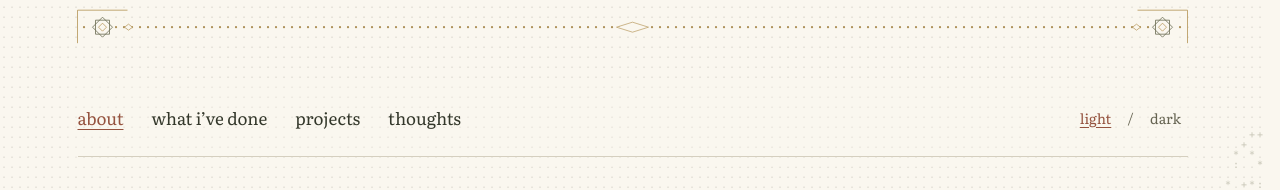
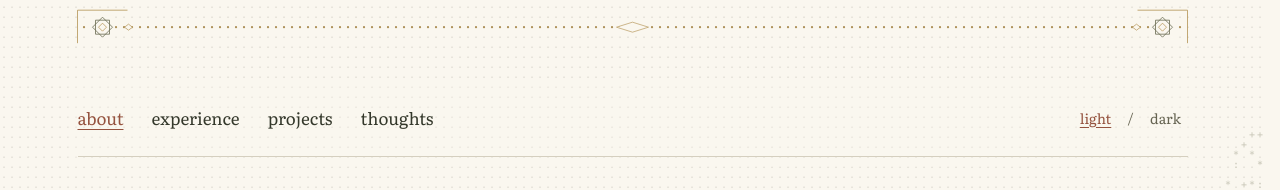
Before and after one commit to aehsan275/portfolio, a React (Vite) app: page / in a window 1280 px wide. Shown: the top 190 px of the page. Built offline with nearby package versions, Linux system fonts and the light colour scheme.

Commit message:
Rename work page to experience

```diff
--- a/scripts/check-interface.mjs
+++ b/scripts/check-interface.mjs
@@ -14,7 +14,7 @@ await fs.mkdir('.qa/pages', { recursive: true });
 await fs.mkdir('.qa/dots', { recursive: true });
 const routes = [
   ['/', 'about'],
-  ['/what-ive-done', 'what i’ve done'],
+  ['/experience', 'experience'],
   ['/projects', 'projects'],
   ['/thoughts', 'thoughts'],
   ['/projects/mm-kinetics', 'projects'],
@@ -53,7 +53,7 @@ try {
         const needsScroll = root.scrollHeight - slot.offsetHeight > root.clientHeight + 1;
         return !slot.hidden === needsScroll;
       });
-      if (path === '/what-ive-done') {
+      if (path === '/experience') {
         assert.equal(await page.locator('.education-entry').count(), 2);
         assert.equal(await page.locator('.role-description').count(), 2);
         await page.getByText('CPSC217', { exact: true }).waitFor();
@@ -133,7 +133,7 @@ try {
         '0px',
         'compact footer rows',
       );
-      if (path === '/what-ive-done' || path === '/projects') {
+      if (path === '/experience' || path === '/projects') {
         const headingType = await page.locator('.reading-section h2').evaluateAll((nodes) =>
           nodes.map((el) => {
             const style = getComputedStyle(el);
@@ -197,7 +197,7 @@ try {
         else assert(summary.y >= intro.y + intro.height, 'stacked mobile about');
       } else {
         if (path === '/projects') assert.equal(await page.locator('.project-entry').count(), 2);
-        if (path === '/what-ive-done')
+        if (path === '/experience')
           assert.equal(await page.locator('.experience-roles > div').count(), 2);
         if (path === '/thoughts') {
           assert.equal(await page.locator('.thought-entry').count(), 3);
@@ -285,7 +285,7 @@ try {
   await page.evaluate(() => {
     document.documentElement.style.removeProperty('overflow-y');
   });
-  for (const label of ['projects', 'thoughts', 'what i’ve done', 'about']) {
+  for (const label of ['projects', 'thoughts', 'experience', 'about']) {
     await nav().getByRole('link', { name: label, exact: true }).click();
     await ready();
     assert.deepEqual(
@@ -307,13 +307,13 @@ try {
   await page.goBack();
   await page.waitForURL(base + '/projects');
   await page.goBack();
-  await page.waitForURL(base + '/what-ive-done');
+  await page.waitForURL(base + '/experience');
   await page.goForward();
   await page.waitForURL(base + '/projects');
   await nav().getByRole('link', { name: 'about', exact: true }).click();
   for (const [name, path, hash] of [
-    ['nexaquanta', '/what-ive-done', '#experience'],
-    ['uwaterloo.', '/what-ive-done', '#education'],
+    ['nexaquanta', '/experience', '#experience'],
+    ['uwaterloo.', '/experience', '#education'],
     ['mm kinetics', '/projects/mm-kinetics', ''],
     ['scrabble solver', '/projects/scrabble-solver', ''],
     ['more projects', '/projects', ''],
@@ -330,8 +330,8 @@ try {
     );
   }
   for (const [source, destination] of [
-    ['/experience', '/what-ive-done#experience'],
-    ['/education', '/what-ive-done#education'],
+    ['/what-ive-done', '/experience'],
+    ['/education', '/experience#education'],
     ['/projects/kinetics', '/projects/mm-kinetics'],
     ['/projects/scrabble', '/projects/scrabble-solver'],
     ['/projects/flashcards', '/projects'],
@@ -339,8 +339,8 @@ try {
     ['/thoughts/2am-thoughts-before-a-midterm', '/thoughts/why-success-feels-average'],
     ...['mm-kinetics', 'scrabble-solver'].map((id) => ['/projects/' + id, '/projects/' + id]),
     ...['raytracer', 'http', 'rag'].map((id) => ['/projects/' + id, '/projects']),
-    ['/#experience', '/what-ive-done#experience'],
-    ['/#education', '/what-ive-done#education'],
+    ['/#experience', '/experience#experience'],
+    ['/#education', '/experience#education'],
     ['/#projects', '/projects'],
     ['/#project-kinetics', '/projects/mm-kinetics'],
     ['/#project-scrabble', '/projects/scrabble-solver'],
@@ -398,7 +398,7 @@ try {
     await page.getByRole('link', { name: 'return to the homepage', exact: true }).click();
     await page.waitForURL(base + '/');
   }
-  await page.goto(base + '/what-ive-done');
+  await page.goto(base + '/experience');
   await ready();
   await page.getByRole('button', { name: 'back to top' }).click();
   await page.waitForFunction(() => scrollY === 0);
@@ -547,7 +547,7 @@ try {
       .locator('.ascii-sky')
       .evaluate((c) => ({ seed: c.dataset.motifSeed, motifs: JSON.parse(c.dataset.motifLayout) }));
   const firstScene = await readScene();
-  for (const label of ['what i’ve done', 'projects', 'thoughts']) {
+  for (const label of ['experience', 'projects', 'thoughts']) {
     await nav().getByRole('link', { name: label, exact: true }).click();
     await page.waitForFunction(() => document.activeElement === document.querySelector('main h1'));
     const next = await readScene();
--- a/scripts/check-theme.mjs
+++ b/scripts/check-theme.mjs
@@ -86,7 +86,7 @@ export async function checkTheme(browser, base) {
     await ready('charcoal');
     await page
       .getByRole('navigation', { name: 'main navigation' })
-      .getByRole('link', { name: 'what i’ve done' })
+      .getByRole('link', { name: 'experience' })
       .click();
     await ready('charcoal');
     const workScene = await scene();
--- a/src/App.tsx
+++ b/src/App.tsx
@@ -148,7 +148,7 @@ function Home({ reduced, initialHome }: { reduced: boolean; initialHome: boolean
                   cs @{' '}
                   <a
                     className="d-link summary-link organization-name"
-                    href="/what-ive-done#education"
+                    href="/experience#education"
                   >
                     <OrganizationMark name="waterloo" />
                     uwaterloo.
@@ -163,7 +163,7 @@ function Home({ reduced, initialHome }: { reduced: boolean; initialHome: boolean
                   swe @{' '}
                   <a
                     className="d-link summary-link organization-name"
-                    href="/what-ive-done#experience"
+                    href="/experience#experience"
                   >
                     <OrganizationMark name="nexaquanta" />
                     nexaquanta
@@ -199,7 +199,7 @@ function Home({ reduced, initialHome }: { reduced: boolean; initialHome: boolean
 
 const PAGES = [
   { path: '/', label: 'about' },
-  { path: '/what-ive-done', label: 'what i’ve done' },
+  { path: '/experience', label: 'experience' },
   { path: '/projects', label: 'projects' },
   { path: '/thoughts', label: 'thoughts' },
 ];
@@ -404,10 +404,10 @@ function PageContent({
     );
   return (
     <main id="main" className="inner-page portfolio-details" tabIndex={-1}>
-      {path === '/what-ive-done' ? (
+      {path === '/experience' ? (
         <>
           <h1 data-reading tabIndex={-1}>
-            what i’ve done.
+            experience.
           </h1>
           <section className="reading-section" data-reading aria-labelledby="experience">
             <h2 id="experience" tabIndex={-1}>
@@ -538,8 +538,8 @@ function readLocation(): Location {
   let path = url.pathname.replace(/\/+$/, '') || '/';
   const legacy: Record<string, string> = {
     '/about': '/',
-    '/experience': '/what-ive-done#experience',
-    '/education': '/what-ive-done#education',
+    '/what-ive-done': '/experience',
+    '/education': '/experience#education',
     '/projects/kinetics': '/projects/mm-kinetics',
     '/projects/scrabble': '/projects/scrabble-solver',
     '/projects/flashcards': '/projects',
@@ -560,7 +560,7 @@ function readLocation(): Location {
   if ((path === '/' || path === '/projects' || path === '/thoughts') && oldFragments[url.hash])
     destination = oldFragments[url.hash];
   if (path === '/') {
-    if (['#experience', '#education'].includes(url.hash)) destination = '/what-ive-done' + url.hash;
+    if (['#experience', '#education'].includes(url.hash)) destination = '/experience' + url.hash;
     else if (url.hash === '#projects') destination = '/projects';
     else if (projects.some((p) => url.hash === '#project-' + p.id))
       destination = '/projects/' + url.hash.slice('#project-'.length);
```
Also changed, not shown: 2 other files (tests, documents, lock files or other folders).
